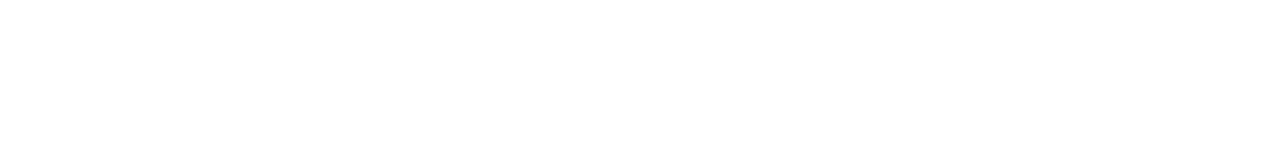
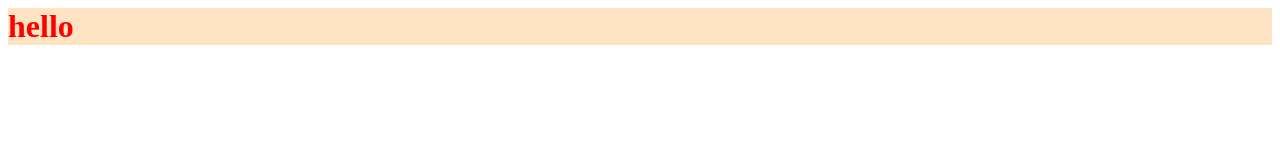
Before and after one commit to nasyr09khyrov/18.11.22, a plain HTML site: page index.html in a window 1280 px wide. Drawn offline with Linux system fonts and the light colour scheme.

Commit message:
file changes

```diff
--- a/index.html
+++ b/index.html
@@ -3,6 +3,6 @@
         <link rel="stylesheet" href="style.css">
     </head>
     <body>
-
+        <h1>hello</h1>
     </body>
   </html>
--- a/style.css
+++ b/style.css
@@ -1,3 +1,7 @@
 * {
     box-sizing: border-box;
 }
+h1 {
+    color: red;
+    background-color: bisque;
+}
```
